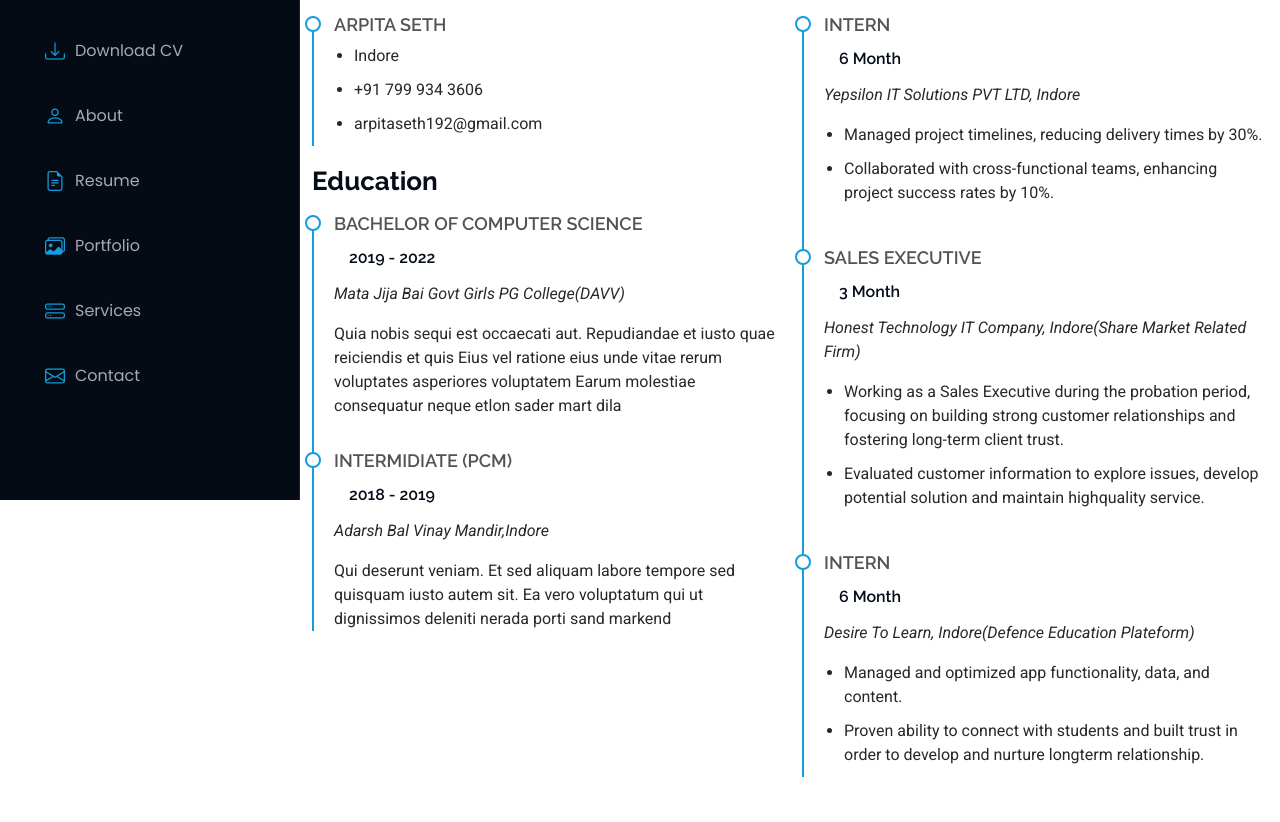
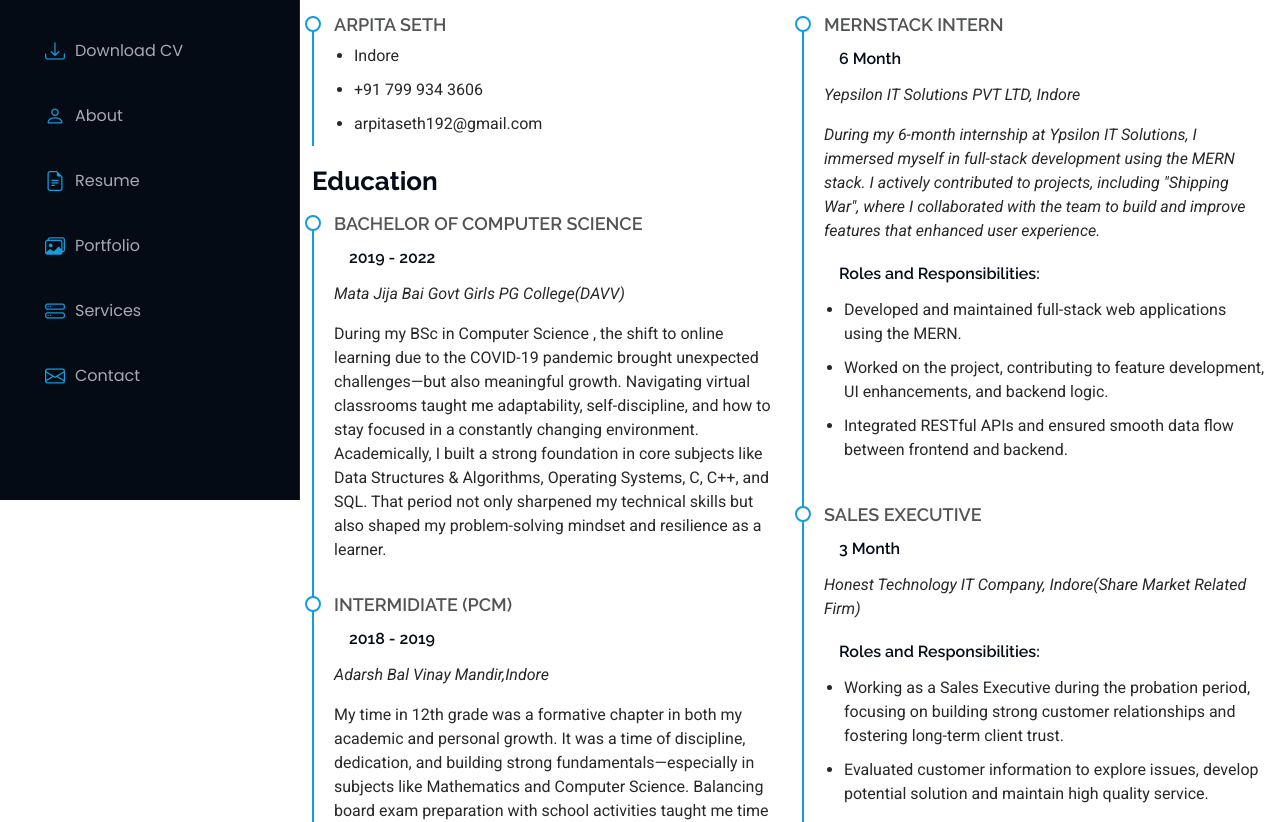
Before and after one commit to arpita4878/portfolio, a React (Vite) app in the folder UI/: page /resume in a window 1280 px wide. Shown: the part 300-1122 px from the top of the page. Built offline with nearby package versions, Linux system fonts and the light colour scheme.

Commit message:
"Adding information"

```diff
--- a/UI/package.json
+++ b/UI/package.json
@@ -12,6 +12,7 @@
   "dependencies": {
     "aos": "^2.3.4",
     "axios": "^1.9.0",
+    "bootstrap": "^5.3.7",
     "react": "^19.1.0",
     "react-dom": "^19.1.0",
     "react-router-dom": "^7.6.1"
--- a/UI/src/Component/AboutComponent/About.jsx
+++ b/UI/src/Component/AboutComponent/About.jsx
@@ -11,7 +11,7 @@ function About() {
 
       <div className="container section-title" data-aos="fade-up">
         <h2>About Me</h2>
-        <p className="subtitle">Let me introduce myself...</p>
+        <p className="subtitle">I'm a curious mind with a love for coding and a passion for problem-solving. As a dedicated developer, I find joy not just in writing code—but in debugging it, too. I believe every bug tells a story, and fixing it is part of the craft. Outside the screen, I'm an avid reader and a chess enthusiast, always drawn to strategy, logic, and lifelong learning. Whether it's building smarter software or improving my endgame on the chessboard, I enjoy challenges that push me to grow.I'm currently excited about dream project and always looking for new opportunities to collaborate with innovative teams.</p>
 
       </div>
        <div className="container" data-aos="fade-up" data-aos-delay="100">
@@ -34,6 +34,7 @@ function About() {
 
                   <li><i className="bi bi-chevron-right"></i> <strong>Phone:</strong> <span>+91 799 934 3606</span></li>
                   <li><i className="bi bi-chevron-right"></i> <strong>City:</strong> <span>Indore</span></li>
+                   <li><i className="bi bi-chevron-right"></i> <strong>Website:</strong> <a href="https://arpitaportfolio-ten.vercel.app/">arpitaportfolio-ten.vercel.app/</a></li>
                 </ul>
               </div>
               <div className="col-lg-6">
--- a/UI/src/Component/HeaderComponent/Header.jsx
+++ b/UI/src/Component/HeaderComponent/Header.jsx
@@ -4,9 +4,6 @@ import { Link } from 'react-router-dom';
 function Header() {
   return (
     <>
-
-
-
 
   <header id="header" class="header dark-background d-flex flex-column">
     <i class="header-toggle d-xl-none bi bi-list"></i>
--- a/UI/src/Component/ResumeComponent/Resume.jsx
+++ b/UI/src/Component/ResumeComponent/Resume.jsx
@@ -40,14 +40,14 @@ the academic field.</p>
               <h4>Bachelor of Computer Science</h4>
               <h5>2019 - 2022</h5>
               <p><em>Mata Jija Bai Govt Girls PG College(DAVV)</em></p>
-              <p>Quia nobis sequi est occaecati aut. Repudiandae et iusto quae reiciendis et quis Eius vel ratione eius unde vitae rerum voluptates asperiores voluptatem Earum molestiae consequatur neque etlon sader mart dila</p>
+              <p>During my BSc in Computer Science , the shift to online learning due to the COVID-19 pandemic brought unexpected challenges—but also meaningful growth. Navigating virtual classrooms taught me adaptability, self-discipline, and how to stay focused in a constantly changing environment. Academically, I built a strong foundation in core subjects like Data Structures & Algorithms, Operating Systems, C, C++, and SQL. That period not only sharpened my technical skills but also shaped my problem-solving mindset and resilience as a learner.</p>
             </div>
 
              <div class="resume-item">
               <h4>Intermidiate (PCM)</h4>
               <h5>2018 - 2019</h5>
               <p><em>Adarsh Bal Vinay Mandir,Indore</em></p>
-              <p>Qui deserunt veniam. Et sed aliquam labore tempore sed quisquam iusto autem sit. Ea vero voluptatum qui ut dignissimos deleniti nerada porti sand markend</p>
+              <p>My time in 12th grade was a formative chapter in both my academic and personal growth. It was a time of discipline, dedication, and building strong fundamentals—especially in subjects like Mathematics and Computer Science. Balancing board exam preparation with school activities taught me time management and focus. I was always curious to understand how things work, which naturally led me toward the world of programming and problem-solving. Those school years helped lay the foundation for my interest in technology and shaped the work ethic I carry with me today.</p>
             </div>
 
           </div>
@@ -55,12 +55,15 @@ the academic field.</p>
           <div class="col-lg-6" data-aos="fade-up" data-aos-delay="200">
             <h3 class="resume-title">Professional Experience</h3>
             <div class="resume-item">
-              <h4>Intern</h4>
+              <h4>MERNStack Intern</h4>
               <h5>6 Month </h5>
               <p><em>Yepsilon IT Solutions PVT LTD, Indore </em></p>
+              <p><em>During my 6-month internship at Ypsilon IT Solutions, I immersed myself in full-stack development using the MERN stack. I actively contributed to projects, including "Shipping War", where I collaborated with the team to build and improve features that enhanced user experience.</em></p>
+                <h5>Roles and Responsibilities: </h5>
               <ul>
-                <li>Managed project timelines, reducing delivery times by 30%.</li>
-                <li>Collaborated with cross-functional teams, enhancing project success rates by 10%.</li>
+                <li>Developed and maintained full-stack web applications using the MERN.</li>
+                <li>Worked on the project, contributing to feature development, UI enhancements, and backend logic.</li>
+                <li>Integrated RESTful APIs and ensured smooth data flow between frontend and backend.</li>
               </ul>
             </div>
 
@@ -68,10 +71,11 @@ the academic field.</p>
               <h4>Sales Executive</h4>
               <h5>3 Month</h5>
               <p><em>Honest Technology IT Company, Indore(Share Market Related Firm)</em></p>
+              <h5>Roles and Responsibilities: </h5>
               <ul>
                 <li>Working as a Sales Executive during the probation period, focusing on building strong customer
 relationships and fostering long-term client trust.</li>
-                <li>Evaluated customer information to explore issues, develop potential solution and maintain highquality service.
+                <li>Evaluated customer information to explore issues, develop potential solution and maintain high quality service.
 </li>
               </ul>
             </div>
@@ -81,9 +85,11 @@ relationships and fostering long-term client trust.</li>
               <h4>Intern</h4>
               <h5>6 Month</h5>
               <p><em>Desire To Learn, Indore(Defence Education Plateform)</em></p>
+              <p><em>As a Senior Intern, I took full responsibility for managing and maintaining the platform’s application, ensuring it ran smoothly and efficiently for all users.</em></p>
+              <h5>Roles and Responsibilities: </h5>
               <ul>
-                <li>Managed and optimized app functionality, data, and content.</li>
-                <li>Proven ability to connect with students and built trust in order to develop and nurture longterm relationship.
+                <li>Handled the core functionality, content updates, and data management of the application.</li>
+                <li>Collaborated closely with the team to identify and fix bugs, optimize performance, and roll out new features.
 </li>
               </ul>
             </div>
--- a/UI/src/Component/ServiceComponent/Service.jsx
+++ b/UI/src/Component/ServiceComponent/Service.jsx
@@ -20,29 +20,41 @@ function Service() {
         <div class="row gy-4">
 
        <div class="col-lg-4 col-md-6 service-item d-flex" data-aos="fade-up" data-aos-delay="100">
-            <div class="icon flex-shrink-0"><i class="bi bi-gem"></i></div>
+  <div class="icon flex-shrink-0"><i class="bi bi-lightbulb"></i></div>
   <div>
-              <h4 class="title"><a href="service-details.html" class="stretched-link">DESIGN</a></h4>
-              <p class="description">Successful online projects start with good design. It establishes a solid foundation for future development and allows for long term growth.</p>
+    <h4 class="title"><a href="service-details.html" class="stretched-link">Innovative Solution Design</a></h4>
+    <p class="description">
+      I craft tailored tech solutions that align with your vision and goals, blending creativity with practicality to solve complex challenges and drive meaningful impact.
+    </p>
+  </div>
+</div>
+
+          {/* End Service Item */}
+
+         <div class="col-lg-4 col-md-6 service-item d-flex" data-aos="fade-up" data-aos-delay="200">
+  <div class="icon flex-shrink-0"><i class="bi bi-bug"></i></div>
+  <div>
+    <h4 class="title"><a href="service-details.html" class="stretched-link">Code Optimization & Debugging</a></h4>
+    <p class="description">
+      I improve existing codebases by identifying bugs, optimizing performance, and enhancing reliability. My goal is to make your applications run smoother, faster, and error-free.
+    </p>
   </div>
 </div>
 {/* End Service Item */}
 
-          <div class="col-lg-4 col-md-6 service-item d-flex" data-aos="fade-up" data-aos-delay="200">
-            <div class="icon flex-shrink-0"><i class="bi bi-code"></i></div>
+        <div class="col-lg-4 col-md-6 service-item d-flex" data-aos="fade-up" data-aos-delay="300">
+  <div class="icon flex-shrink-0"><i class="bi bi-code-slash"></i></div>
   <div>
-              <h4 class="title"><a href="service-details.html" class="stretched-link">DEVELOPMENT</a></h4>
-              <p class="description">I can code my own designs or even use the customer's design as base. My focus is to generate clean code that's well structured for reliability</p>
+    <h4 class="title">
+      <a href="service-details.html" class="stretched-link">MERN Stack Development</a>
+    </h4>
+    <p class="description">
+      I build fast, scalable, and modern web applications using the MERN stack. From backend APIs to dynamic user interfaces, I deliver end-to-end solutions tailored to your business needs.
+    </p>
   </div>
-          </div>{/* End Service Item */}
+</div>
 
-          <div class="col-lg-4 col-md-6 service-item d-flex" data-aos="fade-up" data-aos-delay="300">
-            <div class="icon flex-shrink-0"><i class="bi bi-tv"></i></div>
-            <div>
-              <h4 class="title"><a href="service-details.html" class="stretched-link">BASIC SEO</a></h4>
-              <p class="description">i can setup your project to use basic SEO principles which will push your project to the first page on search engines and save you ads money</p>
-            </div>
-          </div>{/* End Service Item */}
+
 
 
 
```
Also changed, not shown: 1 other file (tests, documents, lock files or other folders). Lines whose indentation alone changed are shown as unchanged.
